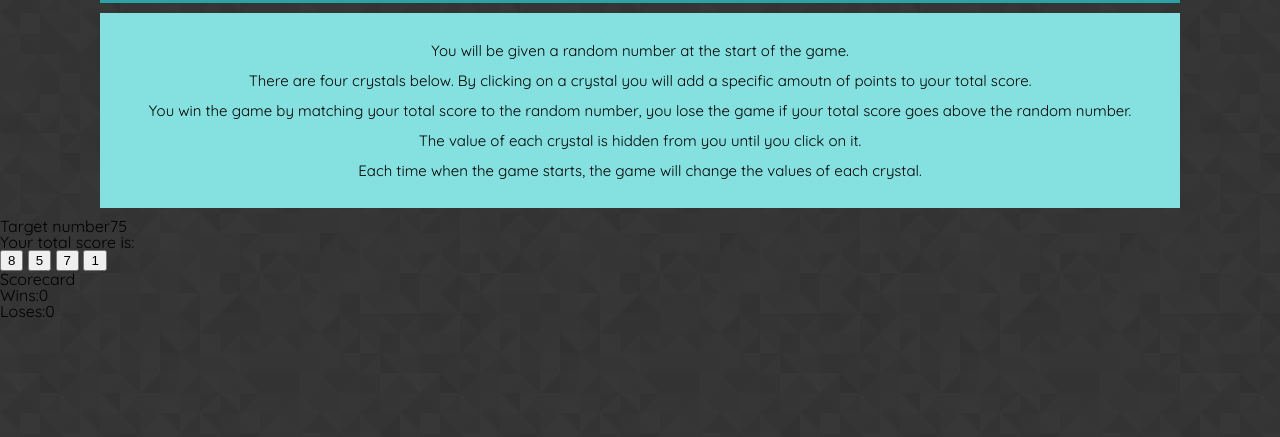
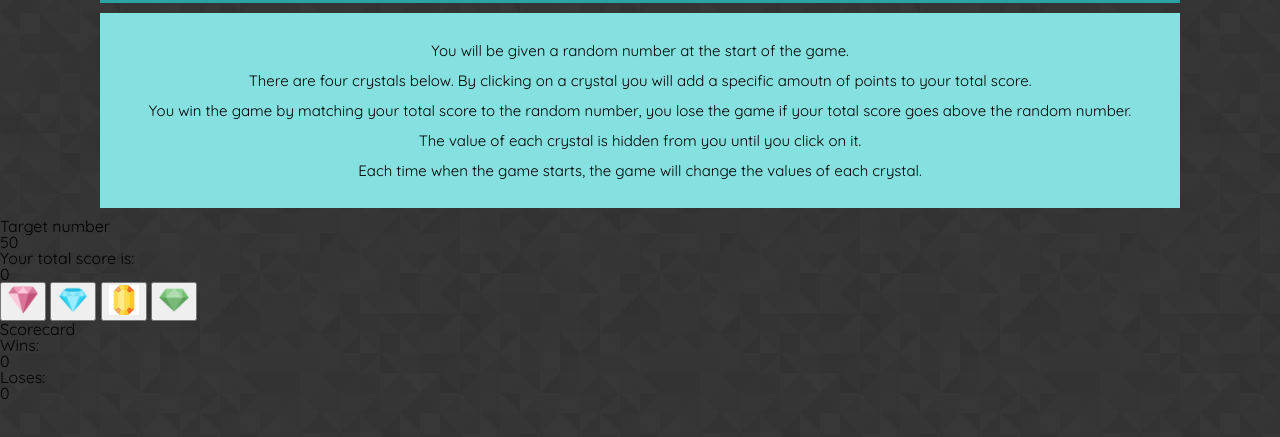
Before and after one commit to jennhenn18/unit-4-game, a plain HTML site: page index.html in a window 1280 px wide. Shown: the part 107-544 px from the top of the page. Drawn offline with nearby package versions, Linux system fonts and the light colour scheme.

Commit message:
cleaner and working javascript

```diff
--- a/assets/css/style.css
+++ b/assets/css/style.css
@@ -21,3 +21,8 @@
     margin: 10px 100px 10px 100px;
     font-size: 15px;
 }
+
+.jewels {
+    width: 30px;
+    height: 30px;
+}
--- a/assets/javascript/game.js
+++ b/assets/javascript/game.js
@@ -1,141 +1,177 @@
 // set global variables on page load
-var buttonMin = 1;
-var buttonMax = 12;
-var randomMin = 19;
-var randomMax = 120;
+
+//crystal variables
+
+var crystal = {
+    pink:
+    {
+        name: "Pink",
+        value: 0
+    },
+    blue:
+    {
+        name: "Blue",
+        value: 0
+    },
+    orange:
+    {
+        name: "Orange",
+        value: 0
+    },
+    green:
+    {
+        name: "Green",
+        value: 0
+    }
+};
+
+//additional variables
+
+var userScore = 0;
+var targetNum = 0;
 var wins = 0;
 var loses = 0;
-var userGuess = 0;
 
 
+//display wins and loses
+$("#wins").html(wins);
+$("#loses").html(loses);
 
-//// function to generate random number between 19-120
-
-var randomNum = generateRandomNum(randomMin,randomMax);
-
-function generateRandomNum(randomMin,randomMax) {
-    return Math.floor(Math.random()*(randomMax-randomMin+1)+randomMin);
-};
-
-generateRandomNum();
-// console.log(randomNum);
-
-//display random number in HTML
-$("#random-num").append(randomNum);
-
-//////////BUTTON 1//////////
-//function to generate random number between 1-12
-
-var buttonNum1 = generateButtonNum1(buttonMin,buttonMax);
+// START GAME FUNCTION
+///////////////////////////////////////////////
 
 
-function generateButtonNum1(buttonMin,buttonMax) {
-    return Math.floor(Math.random()*(buttonMax-buttonMin+1)+buttonMin);
-};
+function startGame() {
 
-generateButtonNum1();
-// console.log(`button 1 ${buttonNum1}`);
+        //currentscore to zero
+        userScore = 0;
 
-//////////BUTTON 2//////////
-//function to generate random number between 1-12
-
-var buttonNum2 = generateButtonNum2(buttonMin,buttonMax);
+        //function to generate random number between two values
+        function randomNum(min, max) {
+            return Math.floor(Math.random()*(max-min+1)+min);
+        }
 
 
-function generateButtonNum2(buttonMin,buttonMax) {
-    return Math.floor(Math.random()*(buttonMax-buttonMin+1)+buttonMin);
-};
+        //generate random number between 19-120 for target number
+        targetNum = randomNum(19,120);
 
-generateButtonNum2();
-// console.log(`button2 ${buttonNum2}`);
+        console.log("------random Num-------");
+        console.log(targetNum);
+        console.log("-------------------");
 
-//////////BUTTON 3//////////
-//function to generate random number between 1-12
-
-var buttonNum3 = generateButtonNum3(buttonMin,buttonMax);
+        //generate random number between 1-12 for each jewel button
+        crystal.pink.value = randomNum(1,12);
+        crystal.blue.value = randomNum(1,12);
+        crystal.orange.value = randomNum(1,12);
+        crystal.green.value = randomNum(1,12);
 
 
-function generateButtonNum3(buttonMin,buttonMax) {
-    return Math.floor(Math.random()*(buttonMax-buttonMin+1)+buttonMin);
-};
+        console.log("------Pink Jewel-------");
+        console.log(`button 1 ${crystal.pink.value}`);
+        console.log("-------------------");
+        console.log("------Blue Jewel-------");
+        console.log(`button 1 ${crystal.blue.value}`);
+        console.log("-------------------");
+        console.log("------Orange Jewel-------");
+        console.log(`button 1 ${crystal.orange.value}`);
+        console.log("-------------------");
+        console.log("------Green Jewel-------");
+        console.log(`button 1 ${crystal.green.value}`);
+        console.log("-------------------");
 
-generateButtonNum3();
-// console.log(`button3 ${buttonNum3}`);
+        //display target number
+        $("#random-num").html(targetNum);
+        //display userguess number
+        $("#guessed-score").html(userScore);
 
-//////////BUTTON 4//////////
-//function to generate random number between 1-12
-
-var buttonNum4 = generateButtonNum4(buttonMin,buttonMax);
-
-function generateButtonNum4(buttonMin,buttonMax) {
-    return Math.floor(Math.random()*(buttonMax-buttonMin+1)+buttonMin);
-};
-
-generateButtonNum4();
-
-///////////////////////// END BUTTON FUNCTIONS //////////////////////////
-
-////// Assign numbers to HTML elements ////// !!! THIS NEEDS TO CHANGE TO NOT DISPLAY THE # BUT SHOW THE IMAGE ONLY
-
-// button 1
-$("#first-jewel").html(buttonNum1);
-
-//button 2
-$("#second-jewel").html(buttonNum2);
-
-//button 3
-$("#third-jewel").html(buttonNum3);
-
-//button 4
-$("#fourth-jewel").html(buttonNum4);
+        console.log("initial target Num");
+        console.log(targetNum);
+        console.log("-------------------");
+        console.log("initial userscore ZERO");
+        console.log(userScore);
+        console.log("-------------------");
+}
 
 
+//ADD JEWEL VALUES FUNCTION
+///////////////////////////////////////////
 
-////////////////// ~~~~~~~~ MAIN GAME LOOP ~~~~~~~~~~~ ///////////////////
+function addValues(crystal){
+
+    //add to userscore variable
+    userScore = userScore + crystal.value;
+
+    //update HTML element
+    $("#guessed-score").html(userScore);
+    console.log("UserScore during game loop");
+    console.log(userScore);
+    console.log("-------------------");
+
+    //run win/lose function
+    endGame();
+}
 
 
-// create onclick function for jewel
-$(".jewel").on("click", function() {
-//add that specific number value to the total score box
-///store value clicked
-///display value clicked
-///run through conditional
-///user clicks a new button
-///add the two numbers together
-///run through conditional
+// WIN OR LOSE FUNCTION
+////////////////////////////////
 
-//does that total score equal the target number?
+function endGame() {
 
-// If yes, then you win
-///display win message
-///add ++ to win
-///restart game
+    //lose the game if userscore exceed target number
+    if (userScore > targetNum) {
 
-//If higher, then you lose
-///display lose message
-///add ++ to lose
-///restart game
+        //notify user
+        alert("You lose!");
+
+        //add one to lose count
+        loses++;
+
+        //update html element
+        $("#loses").html(loses);
+
+        //restart the game
+        startGame();
+    }
+
+    //win the game if userscore is equal to target number
+    else if (userScore===targetNum) {
+
+        //notify user
+        alert("You win!");
+
+        //add one to win count
+        wins++;
+
+        //update html element
+        $("#wins").html(wins);
+
+        //restart the game
+        startGame();
+    }
+}
+
+startGame();
+
+//BUTTON EVENTS
+//////////////////////////////////
 
 
-//If below, keep playing
-///do nothing
+// create onclick function for pink jewel
+$("#first-jewel").click(function() {
+    addValues(crystal.pink);
+});
 
-//
+// create onclick function for blue jewel
+$("#second-jewel").click(function() {
+    addValues(crystal.blue);
 });
-//display that number in the user guess box
 
+// create onclick function for orange jewel
+$("#third-jewel").click(function() {
+    addValues(crystal.orange);
+});
 
-
-
-//////////////// ~~~~~~~~ END MAIN GAME LOOP ~~~~~~~~~~ ////////////////////
-
-//displays wins
-$("#wins").append(wins);
-
-//display loses
-$("#loses").append(loses);
-
-
-//restart game
-//generate new random number
-//generate new numbers for buttons
+// create onclick function for green jewel
+$("#fourth-jewel").click(function() {
+    addValues(crystal.green);
+});
--- a/index.html
+++ b/index.html
@@ -27,31 +27,40 @@
     </section>
 
     <div>
-        <section id="random-num">Target number</section>
+        <section >
+            <h3>Target number</h3>
+            <div id="random-num"></div>
+        </section>
 
         <section>
             <h3>Your total score is:</h3>
-            <div id="guessed-score">
-
-            </div>
+            <div id="guessed-score"></div>
         </section>
     </div>
 
 
     <section id='jewels'>
-        <button class="jewels" id="first-jewel"></button>
-        <button class="jewels" id="second-jewel"></button>
-        <button class="jewels" id="third-jewel"></button>
-        <button class="jewels" id="fourth-jewel"></button>
+        <button id="first-jewel">
+            <img src="assets/images/pinkgem.png" class="jewels" alt="">
+        </button>
+        <button id="second-jewel">
+            <img src="assets/images/lightbluegem.png" class="jewels" alt="">
+        </button>
+
+        <button id="third-jewel">
+            <img src="assets/images/orangegem.png" class="jewels" alt="">
+        </button>
+        <button id="fourth-jewel">
+            <img src="assets/images/greengem.png" class="jewels" alt="">
+        </button>
     </section>
 
 
 
     <section id="scorecard">
         <h1>Scorecard</h1>
-        <p id="message"></p>
-        <p id="wins">Wins:</p>
-        <p id="loses">Loses:</p>
+        <p>Wins:<div id="wins"></div></p>
+        <p>Loses:<div id="loses"></div></p>
     </section>
 
 
```
